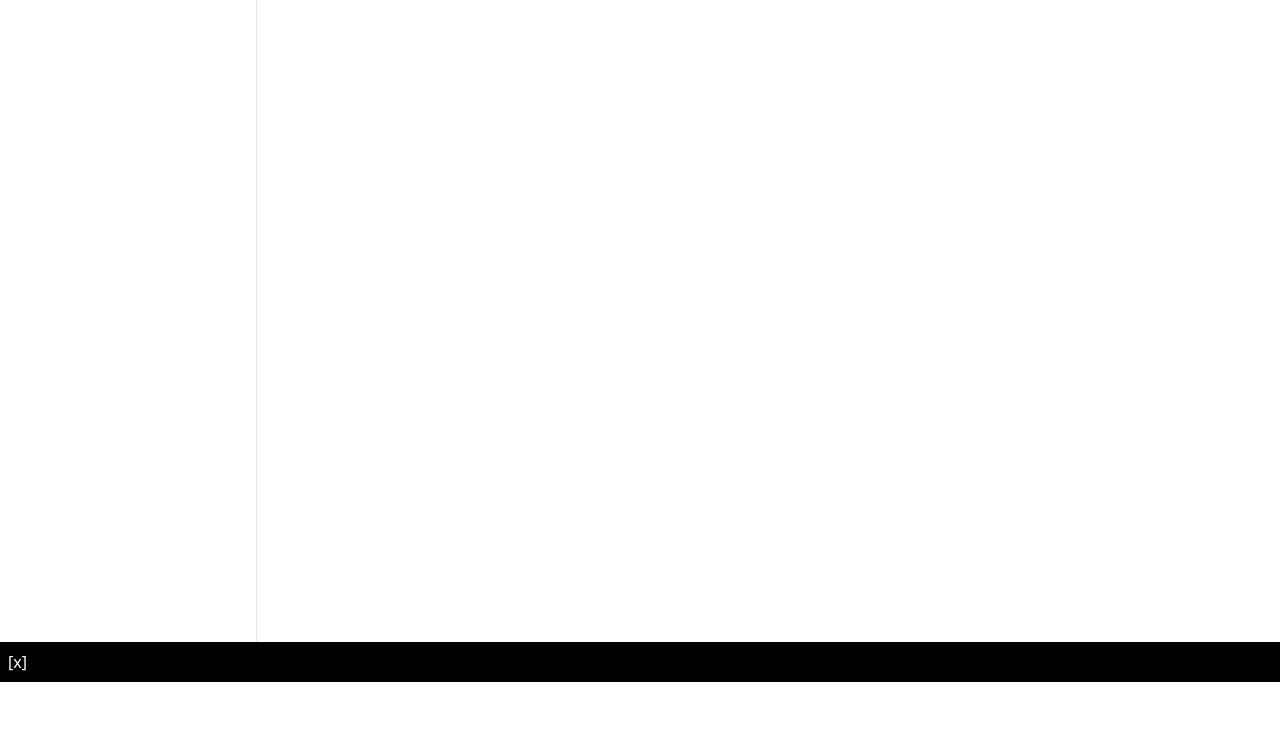
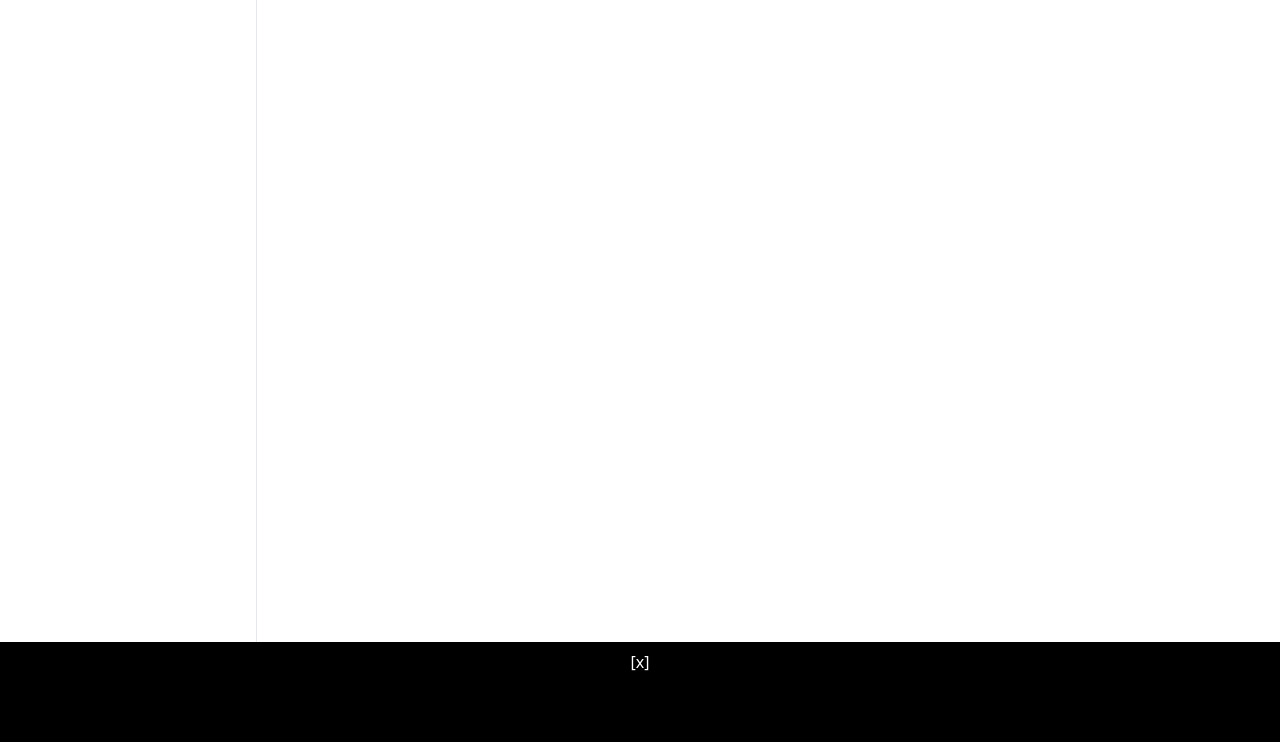
Before and after one commit to Tanachuns/mysite, an Astro site: page / in a window 1280 px wide. Shown: the part 225-967 px from the top of the page. Before the commit the page ends 907 px from the top, so only its background shows below. Built offline with nearby package versions, Linux system fonts and the light colour scheme; Astro itself is replaced by a stand-in of ours.

Commit message:
add outlines

```diff
--- a/src/components/Footer.astro
+++ b/src/components/Footer.astro
@@ -1,5 +1,5 @@
-<footer class="bg-black text-white">
-  <div class="container m-auto p-2">
+<footer class="bg-black text-white h-[100px]">
+  <div class="container m-auto p-2 text-center">
     <a href="https://x.com/tanachuns" target="_blank">[x]</a>
   </div>
 </footer>
--- a/src/components/Outlines.astro
+++ b/src/components/Outlines.astro
@@ -8,7 +8,7 @@ interface Props {
 const { outlines } = Astro.props;
 ---
 
-<side class="col-span-1 hidden md:block pt-8">
+<side class="sticky self-start top-20">
   <ul>
     {
       outlines?.map((item) => {
--- a/src/components/Sidebar.astro
+++ b/src/components/Sidebar.astro
@@ -1,4 +1,4 @@
-<side class="col-span-1 hidden md:block pt-8">
+<side class="col-span-1 hidden md:block pt-8 sticky self-start top-20">
   <ul>
     <a href="/">
       <li class="p-2 hover:bg-gray-200 flex gap-1 items-center">
--- a/src/layouts/Layout.astro
+++ b/src/layouts/Layout.astro
@@ -38,7 +38,7 @@ console.log(outline);
   <body class="overflow-x-hidden bg-white">
 
     <Navbar />
-    <main class="container m-auto min-h-[100vh] grid md:grid-cols-5 w">
+    <main class="container m-auto min-h-[100vh] grid md:grid-cols-5 overflow-visible">
       <Sidebar />
       <div class="md:border-l col-auto md:col-span-3 p-8"><slot /></div>
       {outline && <Outlines outlines={outline} />}
```
